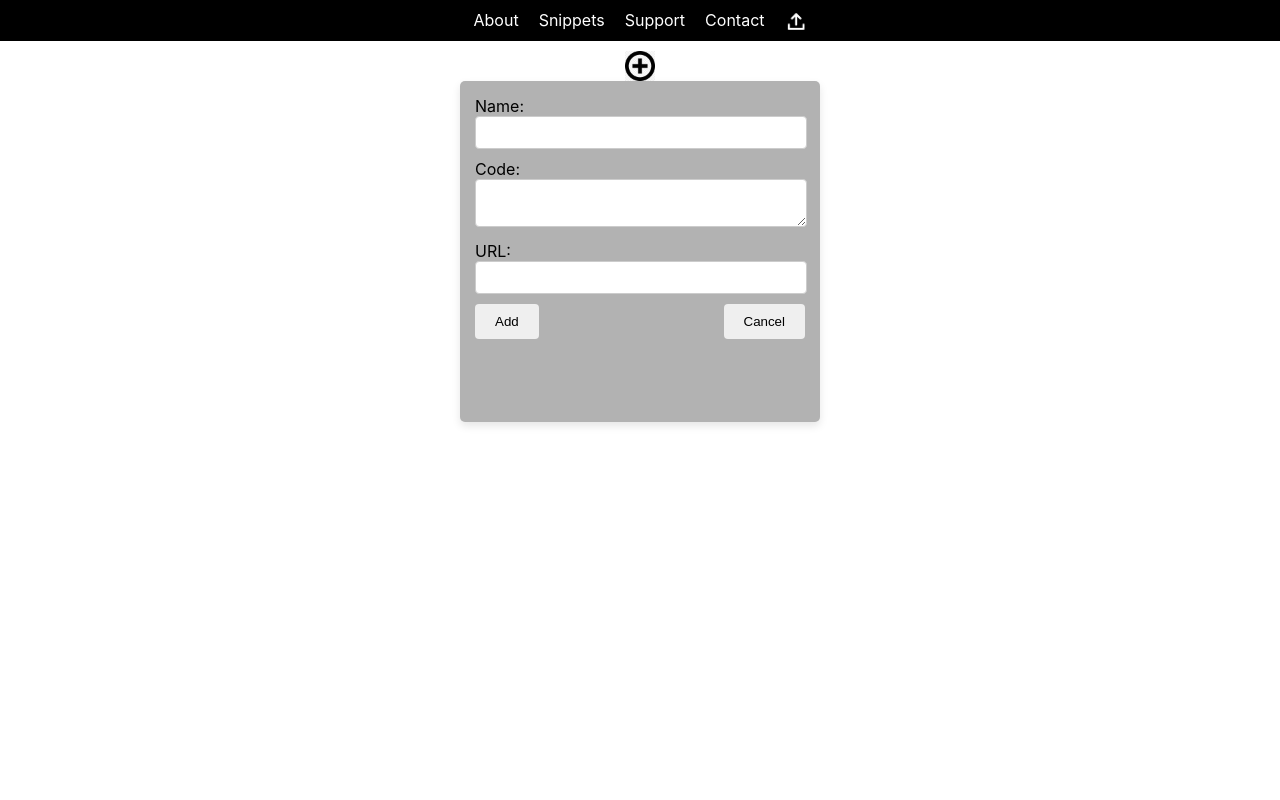
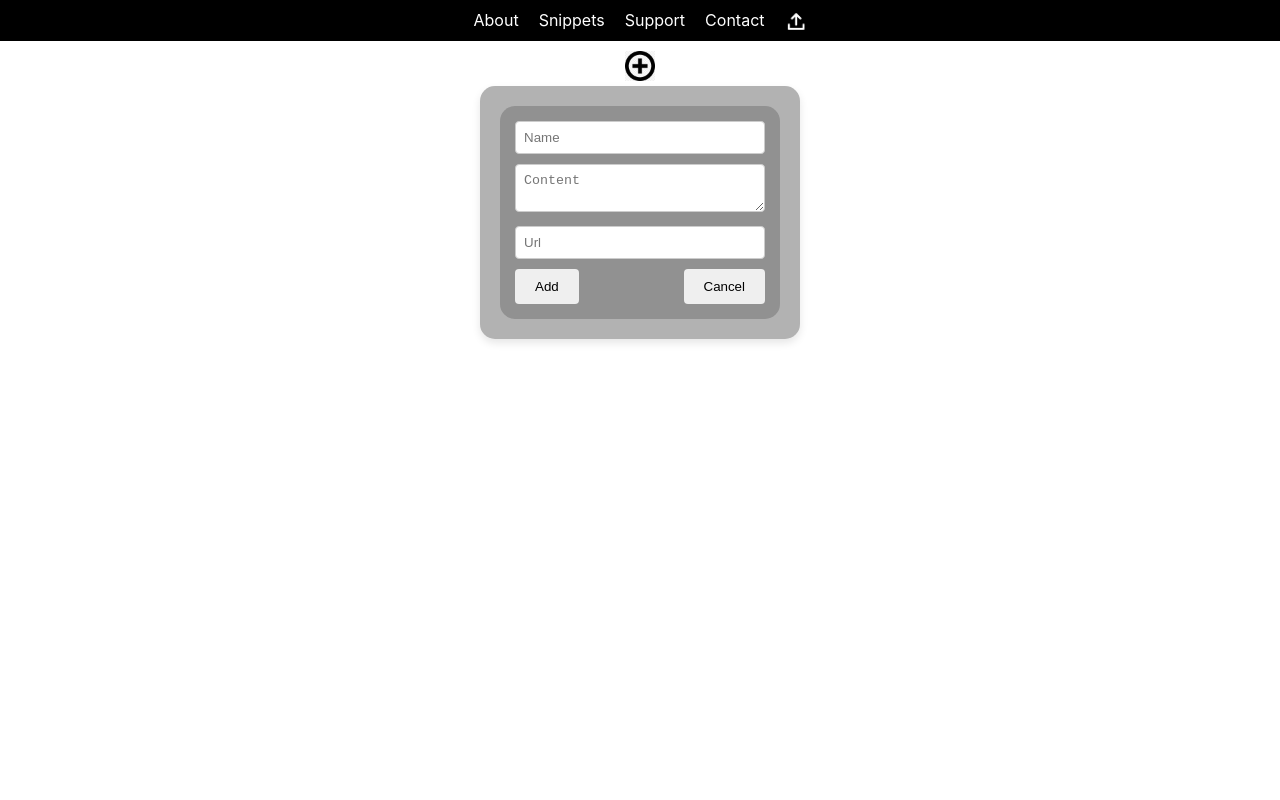
Before and after one commit to EdinMhc/snippet-saver-website, a React (Create React App) app: page / in a window 1280 px wide. Both pictures are taken after a click on the element 640 px from the left and 66 px from the top of the page. Shown: the top 800 px of the page. Built offline with nearby package versions, Linux system fonts and the light colour scheme.

Commit message:
Make form css look better

```diff
--- a/src/Components/SnippetForm.js
+++ b/src/Components/SnippetForm.js
@@ -16,29 +16,32 @@ function SnippetForm({ onAdd, onCancel }) {
 
   return (
     <div className="snippet-form-container">
+      <div className="snippet-whitespace">
       <form onSubmit={handleSubmit}>
+        <div className="snippet-form-content">
           <div>
-          <label>Name:</label>
             <input
               type="text"
               value={name}
               onChange={(e) => setName(e.target.value)}
+              placeholder='Name'
             />
           </div>
           <div>
-          <label>Code:</label>
             <textarea
               value={code}
               onChange={(e) => setCode(e.target.value)}
+              placeholder='Content'
             />
           </div>
           <div>
-          <label>URL:</label>
             <input
               type="text"
               value={url}
               onChange={(e) => setUrl(e.target.value)}
+              placeholder='Url'
             />
+          </div>
         </div>
         <div className="form-actions">
           <button type="submit">Add</button>
@@ -46,6 +49,7 @@ function SnippetForm({ onAdd, onCancel }) {
         </div>
       </form>
       </div>
+    </div>
   );
 }
 
--- a/src/Styles/SnippetForm.css
+++ b/src/Styles/SnippetForm.css
@@ -1,15 +1,29 @@
 .snippet-form-container {
+  margin-top: 5px;
   position: absolute;
   top: 100%;
   left: 50%;
   transform: translateX(-50%);
   background-color: #b2b2b2;
-  padding: 15px;
-  border-radius: 5px;
-  width: 330px;
-  height: 311px;
+  padding: 20px;
+  border-radius: 15px;
+  width: auto;
+  max-width: 500px;
   box-shadow: 0 4px 8px rgba(0, 0, 0, 0.1);
   z-index: 10;
+  display: flex;
+  flex-direction: column;
+  justify-content: space-between;
+  align-items: center;
+}
+
+.snippet-whitespace {
+  background-color: #919191;
+  border-radius: 15px;
+  padding: 15px;
+  width: 100%;
+  max-width: 500px;
+  box-sizing: border-box;
 }
 
 .snippet-form-container form {
@@ -27,7 +41,11 @@
   margin-bottom: 10px;
   border: 1px solid #ccc;
   border-radius: 4px;
-  width: 95%;
+  width: 100%;
+  min-width: 250px;
+  max-width: 400px;
+  box-sizing: border-box;
+  height: auto;
 }
 
 .snippet-form-container .form-actions {
@@ -45,3 +63,13 @@
 .snippet-form-container .form-actions button:hover {
   opacity: 0.9;
 }
+
+.snippet-form-content {
+  flex-grow: 1;
+  overflow: auto;
+}
+
+.form-actions {
+  display: flex;
+  justify-content: space-between;
+}
```
Lines whose indentation alone changed are shown as unchanged.
